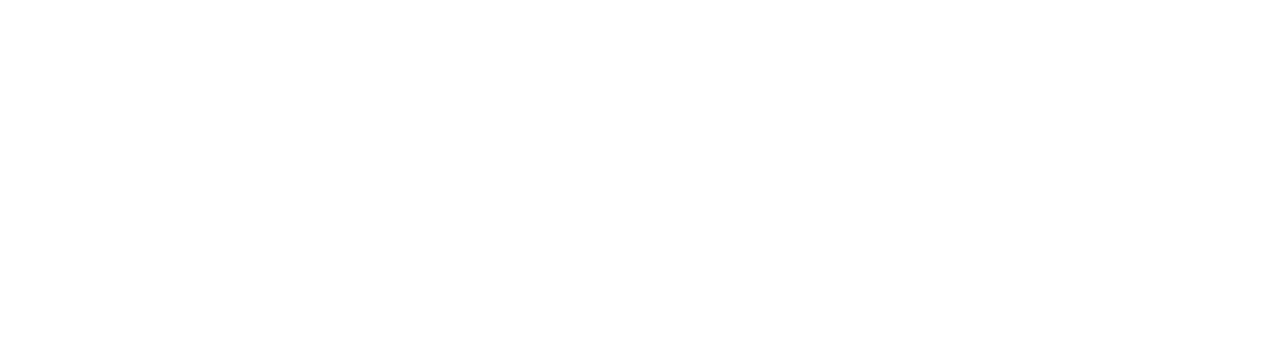
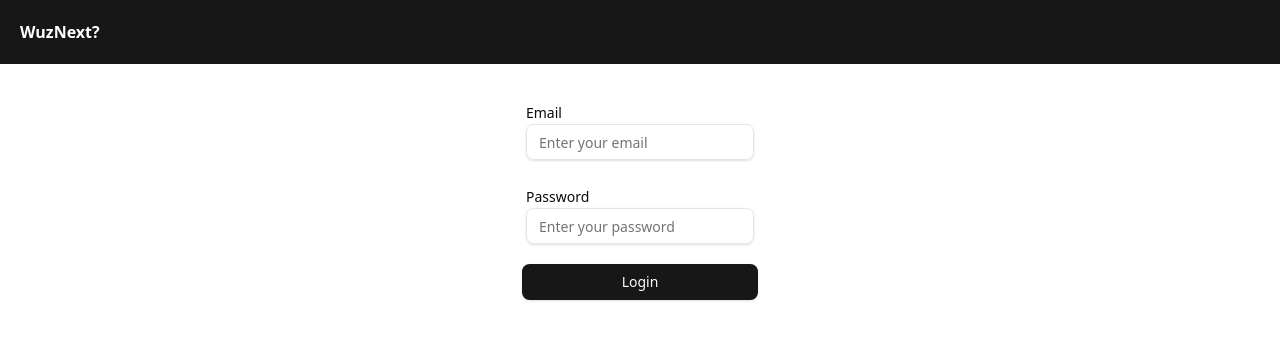
Before and after one commit to derrrickj99/whatsNext, a React (Vite) app in the folder frontend/todo-application/: page /login in a window 1280 px wide. Before the commit this address had no page. Shown: the top 340 px of the page. Built offline with nearby package versions, Linux system fonts and the light colour scheme.

Commit message:
add Login and Auth functionality

```diff
--- a/frontend/todo-application/index.html
+++ b/frontend/todo-application/index.html
@@ -5,7 +5,7 @@
   <meta charset="UTF-8" />
   <meta name="viewport" content="width=device-width, initial-scale=1.0" />
   <link rel="stylesheet"
-    href="https://fonts.googleapis.com/css2?family=Material+Symbols+Outlined:opsz,wght,FILL,GRAD@20..48,100..700,0..1,-50..200&icon_names=calendar_month,search,unfold_more">
+    href="https://fonts.googleapis.com/css2?family=Material+Symbols+Outlined:opsz,wght,FILL,GRAD@20..48,100..700,0..1,-50..200&icon_names=calendar_month,logout,search,unfold_more">
   <title>ToDo Application</title>
 </head>
 
--- a/frontend/todo-application/src/App.tsx
+++ b/frontend/todo-application/src/App.tsx
@@ -3,7 +3,7 @@
 import { Outlet } from 'react-router'
 import Navbar from './components/Navbar'
 
-function App () {
+function App() {
   return (
     <Provider store={store}>
       <div className='flex flex-col items-center justify-start h-screen w-screen'>
@@ -11,8 +11,6 @@
         <div className='grow w-full px-3 pt-3'>
           <Outlet />
         </div>
-        {/* <TaskInput />
-      <TaskList /> */}
       </div>
     </Provider>
   )
--- a/frontend/todo-application/src/RouterComponent.tsx
+++ b/frontend/todo-application/src/RouterComponent.tsx
@@ -7,6 +7,7 @@
 import TasksPage from "./pages/tasks/TasksPage";
 import AddTaskPage from "./pages/tasks/AddTaskPage";
 import EditTaskPage from "./pages/tasks/EditTaskPage";
+import LoginPage from "./pages/auth/LoginPage";
 
 export default function RouterComponent() {
     return (
@@ -14,6 +15,7 @@
             <Routes>
                 <Route path="/" element={<App />}>
                     <Route index element={<HomePage />} />
+                    <Route path="/login" element={<LoginPage />} />
                     <Route path="tasks">
                         <Route index element={<TasksPage />} />
                         <Route path="add" element={<AddTaskPage />} />
--- a/frontend/todo-application/src/components/Navbar.tsx
+++ b/frontend/todo-application/src/components/Navbar.tsx
@@ -1,17 +1,31 @@
+import { useAppDispatch, useAppSelector } from "@/store/hooks";
 import { NavLink } from "react-router";
+import { Button } from "./ui/button";
+import { logout } from "@/store/slices/user";
 
 export default function Navbar() {
+  const session = useAppSelector((state) => state.user).sessionId
+  const dispatch = useAppDispatch()
+
+  function logoutClickHandler() {
+    dispatch(logout())
+  }
   return (
     <nav className='flex gap-3 items-center justify-start bg-primary w-full p-5'>
-      <NavLink to='/'>
+      <NavLink to='/' >
         <span className='text-white font-bold pr-3'>WuzNext?</span>
       </NavLink>
-      <NavLink to='/tasks' className={({ isActive }) => isActive ? "bg-white text-black" : "text-white"}>
+      <NavLink to='/tasks' className={({ isActive }) => isActive ? "bg-white text-black" : "text-white"} hidden={session == ""}>
         <span>Tasks</span>
       </NavLink>
-      <NavLink to='/groups' className={({ isActive }) => isActive ? "bg-white text-black" : "text-white"}>
+      <NavLink to='/groups' className={({ isActive }) => isActive ? "bg-white text-black" : "text-white"} hidden={session == ""}>
         <span>Groups</span>
       </NavLink>
+      <Button className="pr-0 grow justify-end" onClick={logoutClickHandler} hidden={session == ""}>
+        <span className="material-symbols-outlined">
+          logout
+        </span>
+      </Button>
     </nav>
   )
 }
--- a/frontend/todo-application/src/pages/HomePage.tsx
+++ b/frontend/todo-application/src/pages/HomePage.tsx
@@ -6,9 +6,17 @@
   CardHeader,
   CardTitle
 } from '@/components/ui/card'
-import { Link } from 'react-router'
+import { useAppSelector } from '@/store/hooks'
+import { useEffect } from 'react'
+import { Link, useNavigate } from 'react-router'
 
-export default function HomePage () {
+export default function HomePage() {
+  const session = useAppSelector((state) => state.user).sessionId != ""
+  const navigate = useNavigate()
+  useEffect(() => {
+    if (!session)
+      navigate('/login')
+  }, [session])
   return (
     <div className='flex flex-col gap-3 items-center justify-start p-3'>
       <div className='p-2 w-full flex item-center justify-start border border-purple-500 rounded-lg'>
--- /dev/null
+++ b/frontend/todo-application/src/pages/auth/LoginPage.tsx
@@ -0,0 +1,88 @@
+import { useState } from "react";
+import { Input } from "@/components/ui/input";
+import { Label } from "@/components/ui/label";
+import { Button } from "@/components/ui/button";
+import { Form, FormControl, FormField, FormItem, FormMessage } from "@/components/ui/form";
+import { useForm } from "react-hook-form";
+import * as z from "zod";
+import { zodResolver } from "@hookform/resolvers/zod";
+import { LoginSchema } from "@/schema";
+import { useAppDispatch } from "@/store/hooks";
+import { login } from "@/store/slices/user";
+import { useNavigate } from "react-router";
+
+type LoginFormValues = z.infer<typeof LoginSchema>;
+
+export default function LoginPage() {
+  const dispatch = useAppDispatch()
+  const navigate = useNavigate()
+  const form = useForm<LoginFormValues>({
+    resolver: zodResolver(LoginSchema),
+    defaultValues: {
+      email: "",
+      password: "",
+    },
+  });
+
+  const [loading, setLoading] = useState(false);
+
+
+  const onSubmit = async (values: LoginFormValues) => {
+    setLoading(true);
+    try {
+      console.log("Logging in with:", values);
+      // Simulate API call
+      await new Promise((resolve) => setTimeout(resolve, 1000));
+      dispatch(login({
+        sessionId: "Session1",
+        userId: "USER1",
+        username: "User",
+        role: 'dev'
+      }))
+      navigate('/')
+    } catch (error) {
+      console.error("Login failed", error);
+    } finally {
+      setLoading(false);
+    }
+  };
+  return (
+    <div className="flex pt-5 items-center justify-center">
+      <div>
+        <Form {...form}>
+          <form onSubmit={form.handleSubmit(onSubmit)} className="space-y-4">
+            <FormField
+              control={form.control}
+              name="email"
+              render={({ field }) => (
+                <FormItem className="w-full">
+                  <Label>Email</Label>
+                  <FormControl>
+                    <Input type="email" placeholder="Enter your email" {...field} />
+                  </FormControl>
+                  <FormMessage />
+                </FormItem>
+              )}
+            />
+            <FormField
+              control={form.control}
+              name="password"
+              render={({ field }) => (
+                <FormItem>
+                  <Label>Password</Label>
+                  <FormControl>
+                    <Input type="password" placeholder="Enter your password" {...field} />
+                  </FormControl>
+                  <FormMessage />
+                </FormItem>
+              )}
+            />
+            <Button type="submit" className="w-full" disabled={loading}>
+              {loading ? "Logging in..." : "Login"}
+            </Button>
+          </form>
+        </Form>
+      </div>
+    </div>
+  );
+}
--- a/frontend/todo-application/src/schema.ts
+++ b/frontend/todo-application/src/schema.ts
@@ -15,4 +15,10 @@
     }
 )
 
-export { TaskSchema };
+const LoginSchema = z.object({
+    email: z.string().email("Invalid email address"),
+    password: z.string().min(6, "Password must be at least 6 characters"),
+});
+
+
+export { TaskSchema, LoginSchema };
--- /dev/null
+++ b/frontend/todo-application/src/store/slices/user.ts
@@ -0,0 +1,30 @@
+import { User } from "@/typing";
+import { createSlice, PayloadAction } from "@reduxjs/toolkit";
+
+const initialUser: User = {
+    username: "",
+    userId: "",
+    sessionId: "",
+    role: "dev"
+}
+const userSlice = createSlice({
+    name: 'user',
+    initialState: initialUser,
+    reducers: {
+        login: (state, action: PayloadAction<User>) => {
+            state.username = action.payload.username;
+            state.sessionId = action.payload.sessionId;
+            state.userId = action.payload.userId;
+            state.role = action.payload.role;
+        },
+        logout: (state) => {
+            state.username = "";
+            state.sessionId = "";
+            state.userId = "";
+            state.role = "dev";
+        },
+    }
+})
+
+export const { login, logout } = userSlice.actions;
+export default userSlice.reducer;
--- a/frontend/todo-application/src/store/store.ts
+++ b/frontend/todo-application/src/store/store.ts
@@ -1,8 +1,10 @@
 import { configureStore } from "@reduxjs/toolkit";
 import taskReducer from "./slices/tasks"
+import userReducer from "./slices/user"
 
 export const store = configureStore({
     reducer: {
+        user: userReducer,
         tasks: taskReducer
     }
 })
--- a/frontend/todo-application/src/typing.ts
+++ b/frontend/todo-application/src/typing.ts
@@ -8,3 +8,13 @@
     dueDate: string,
     status: boolean
 }
+export type UserLogin = {
+    email: string,
+    password: string
+}
+export type User = {
+    username: string,
+    userId: string,
+    sessionId: string,
+    role: "admin" | "dev" | "user"
+}
```
Also changed, not shown: frontend/todo-application/src/store/hooks.ts (line endings or trailing spaces).
